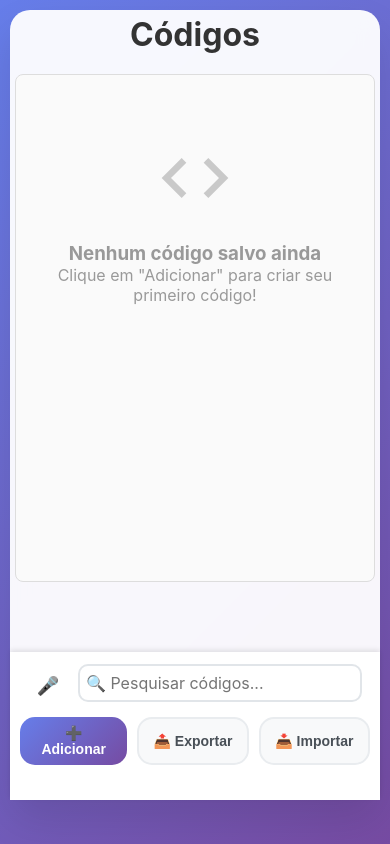
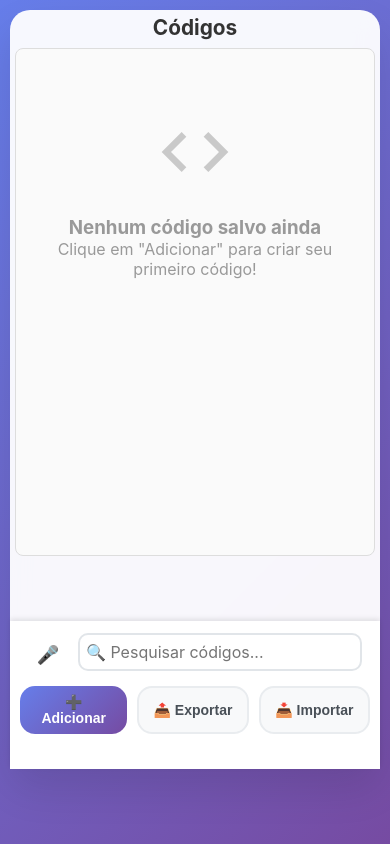
Before and after one commit to welintongomes/codigos, a plain HTML site: page index.html in a window 390 px wide. Drawn offline with Linux system fonts and the light colour scheme.

Commit message:
Add files via upload

```diff
--- a/index.html
+++ b/index.html
@@ -46,7 +46,7 @@
         .clear-btn {
             position: absolute;
             right: 10px;
-            top: 58.4%;
+            top: 49.4%;
             transform: translateY(-41%);
             background: none;
             border: none;
@@ -289,8 +289,8 @@
     margin-bottom: 20px;
     text-align: center;
     color: #333;
-            margin-bottom: 20px;
-            font-size: 2rem;
+    margin-bottom: 8px;
+    font-size: 1.3rem;
     font-weight: 700;
 }
 
@@ -489,7 +489,7 @@
             }
 
             .container {
-                min-height: 790px;
+                min-height: 759px;
                 margin: 0 auto;
                 background: rgba(255, 255, 255, 0.95);
                 backdrop-filter: blur(10px);
```
Lines whose indentation alone changed are shown as unchanged.
